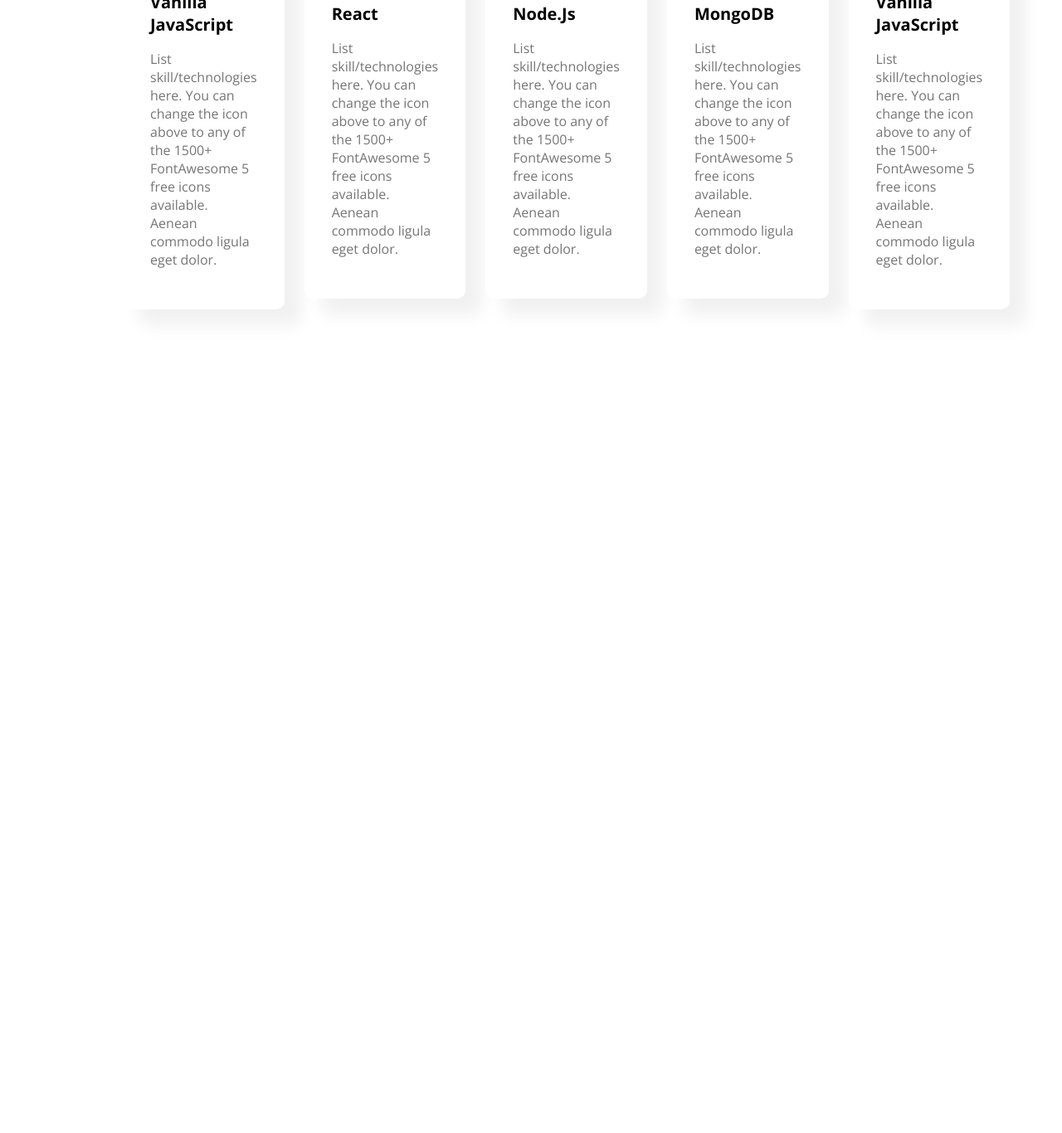
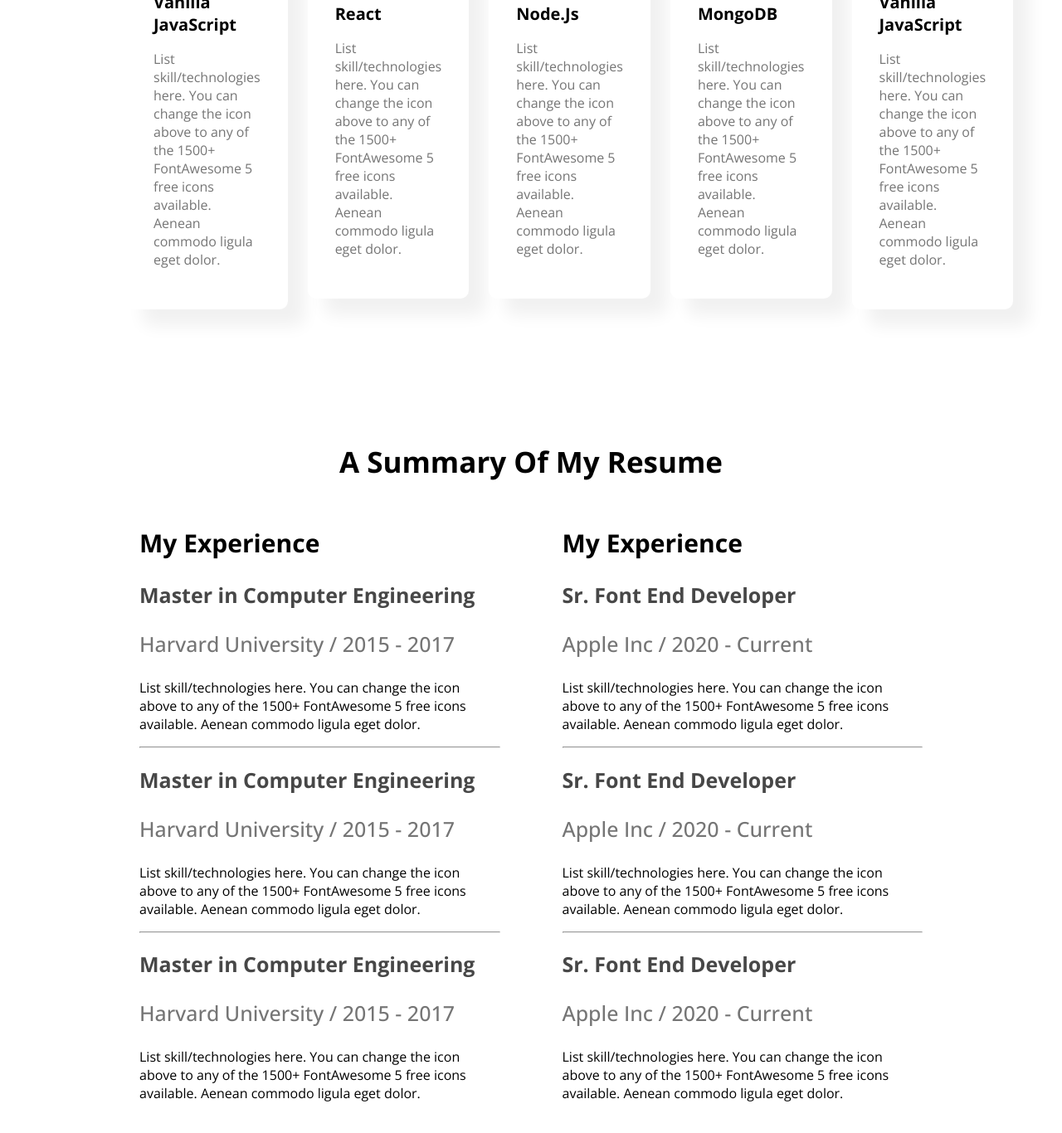
Before and after one commit to ArfatChowdhury/web-dev-2024, a plain HTML site: page index.html in a window 1280 px wide. Shown: the part 2170-3536 px from the top of the page at 83% size. Before the commit the page ends 2683 px from the top, so only its background shows below. Drawn offline with nearby package versions, Linux system fonts and the light colour scheme.

Commit message:
resume part finised

```diff
--- a/index.html
+++ b/index.html
@@ -13,6 +13,7 @@
     <link rel="stylesheet" href="styles/styles.css">
 
 </head>
+
 <body>
     <header>
         <nav>
@@ -29,12 +30,13 @@
         </nav>
         <div class="banner">
             <div class="banner-con">
-            <h2 class="banner-greetings">Hi, I  am</h2>
+                <h2 class="banner-greetings">Hi, I am</h2>
                 <h1 class="banner-name">Mary Hardy</h1>
-            <h3 class="banner-des">Shot what able cold new see hold.Friendly as an betrayed formerly he. Morning because as to society behaved moments.</h3>
+                <h3 class="banner-des">Shot what able cold new see hold.Friendly as an betrayed formerly he. Morning
+                    because as to society behaved moments.</h3>
             </div>
             <div class="mary">
-            <img width="auto" height="500"  src="images/hardy.png" alt="">
+                <img width="auto" height="500" src="images/hardy.png" alt="">
             </div>
         </div>
     </header>
@@ -42,7 +44,10 @@
         <section>
             <div class="aboutus-con">
                 <h1 class="about-tittle">About Me</h1>
-            <p class="about-des">I, m a designer & developer with a passion for web design. I enjoy developing simple, clean and slick websites that provide real value to the end user. Thousands of clients have procured exceptional resulfs while working with me. Delivering work within time and budget which meets clients requirements in our mata.</p>
+                <p class="about-des">I, m a designer & developer with a passion for web design. I enjoy developing
+                    simple, clean and slick websites that provide real value to the end user. Thousands of clients have
+                    procured exceptional results while working with me. Delivering work within time and budget which
+                    meets clients requirements in our mata.</p>
 
                 <div class="about-info">
                     <p> <span class="about-bold">Name:</span><br>
@@ -60,7 +65,9 @@
             <div class="whatido-con">
                 <div class="whatido-texts">
                     <h1 class="whatido-title">What I Do</h1>
-            <p class="whatido-des">I have more than 10 years experience building software for clients all over the world. Below is a quick overview of my main technical skill sets and technologies i use. Want to find out more about my experience? Check out my online resume and project portfolio.</p>
+                    <p class="whatido-des">I have more than 10 years experience building software for clients all over
+                        the world. Below is a quick overview of my main technical skill sets and technologies i use.
+                        Want to find out more about my experience? Check out my online resume and project portfolio.</p>
                 </div>
 
                 <div class="whatidocard-con">
@@ -68,39 +75,113 @@
                         <img src="/images/icons/js.png" alt="">
                         <div class="cardtext">
                             <h1 class="card-title">Vanilla JavaScript</h1>
-                        <p class="card-des">List skill/technologies here. You can change the icon above to any of the 1500+ FontAwesome 5 free icons available. Aenean commodo ligula eget dolor.</p>
+                            <p class="card-des">List skill/technologies here. You can change the icon above to any of
+                                the 1500+ FontAwesome 5 free icons available. Aenean commodo ligula eget dolor.</p>
                         </div>
                     </div>
                     <div class="card">
                         <img src="/images/icons/react.png" alt="">
                         <div class="cardtext">
                             <h1 class="card-title">React</h1>
-                        <p class="card-des">List skill/technologies here. You can change the icon above to any of the 1500+ FontAwesome 5 free icons available. Aenean commodo ligula eget dolor.</p>
+                            <p class="card-des">List skill/technologies here. You can change the icon above to any of
+                                the 1500+ FontAwesome 5 free icons available. Aenean commodo ligula eget dolor.</p>
                         </div>
                     </div>
                     <div class="card">
                         <img src="/images/icons/nodejs.png" alt="">
                         <div class="cardtext">
                             <h1 class="card-title">Node.Js</h1>
-                        <p class="card-des">List skill/technologies here. You can change the icon above to any of the 1500+ FontAwesome 5 free icons available. Aenean commodo ligula eget dolor.</p>
+                            <p class="card-des">List skill/technologies here. You can change the icon above to any of
+                                the 1500+ FontAwesome 5 free icons available. Aenean commodo ligula eget dolor.</p>
                         </div>
                     </div>
                     <div class="card">
                         <img src="/images/icons/mongo.png" alt="">
                         <div class="cardtext">
                             <h1 class="card-title">MongoDB</h1>
-                        <p class="card-des">List skill/technologies here. You can change the icon above to any of the 1500+ FontAwesome 5 free icons available. Aenean commodo ligula eget dolor.</p>
+                            <p class="card-des">List skill/technologies here. You can change the icon above to any of
+                                the 1500+ FontAwesome 5 free icons available. Aenean commodo ligula eget dolor.</p>
                         </div>
                     </div>
                     <div class="card">
                         <img src="/images/icons/js.png" alt="">
                         <div class="cardtext">
                             <h1 class="card-title">Vanilla JavaScript</h1>
-                        <p class="card-des">List skill/technologies here. You can change the icon above to any of the 1500+ FontAwesome 5 free icons available. Aenean commodo ligula eget dolor.</p>
+                            <p class="card-des">List skill/technologies here. You can change the icon above to any of
+                                the 1500+ FontAwesome 5 free icons available. Aenean commodo ligula eget dolor.</p>
                         </div>
                     </div>
 
                 </div>
+            </div>
+        </section>
+        <section>
+            <div class="resume-con">
+                <h1 class="resume-tittle">A Summary Of My Resume</h1>
+                <div class="resume-main-con">
+                    <div>
+                        <div class="education-con">
+                            <h1 class="resume-main-tittle">My Experience</h1>
+                            <h2 class="edu-subject">Master in Computer Engineering</h2>
+                            <h3 class="edu-col">Harvard University / 2015 - 2017</h3>
+                            <p class="edu-des">
+                                List skill/technologies here. You can change the icon above
+                                to any of the 1500+ FontAwesome 5 free icons available. Aenean commodo ligula eget dolor.
+                            </p>
+                        </div>
+                        <hr>
+                        <div class="education-con">
+
+                            <h2 class="edu-subject">Master in Computer Engineering</h2>
+                            <h3 class="edu-col">Harvard University / 2015 - 2017</h3>
+                            <p class="edu-des">
+                                List skill/technologies here. You can change the icon above
+                                to any of the 1500+ FontAwesome 5 free icons available. Aenean commodo ligula eget dolor.
+                            </p>
+                        </div>
+                        <hr>
+                        <div class="education-con">
+
+                            <h2 class="edu-subject">Master in Computer Engineering</h2>
+                            <h3 class="edu-col">Harvard University / 2015 - 2017</h3>
+                            <p class="edu-des">
+                                List skill/technologies here. You can change the icon above
+                                to any of the 1500+ FontAwesome 5 free icons available. Aenean commodo ligula eget dolor.
+                            </p>
+                        </div>
+                    </div>
+                    <div class="experience-con">
+                        <h1 class="resume-main-tittle">My Experience</h1>
+                        <div class="education-con">
+                            <h2 class="edu-subject">Sr. Font End Developer</h2>
+                            <h3 class="edu-col">Apple Inc / 2020 - Current</h3>
+                            <p class="edu-des">
+                                List skill/technologies here. You can change the icon above
+                                to any of the 1500+ FontAwesome 5 free icons available. Aenean commodo ligula eget dolor.
+                            </p>
+                        </div>
+                        <hr>
+                        <div class="education-con">
+                            <h2 class="edu-subject">Sr. Font End Developer</h2>
+                            <h3 class="edu-col">Apple Inc / 2020 - Current</h3>
+                            <p class="edu-des">
+                                List skill/technologies here. You can change the icon above
+                                to any of the 1500+ FontAwesome 5 free icons available. Aenean commodo ligula eget dolor.
+                            </p>
+                        </div>
+                        <hr class="hori">
+                        <div class="education-con">
+                            <h2 class="edu-subject">Sr. Font End Developer</h2>
+                            <h3 class="edu-col">Apple Inc / 2020 - Current</h3>
+                            <p class="edu-des">
+                                List skill/technologies here. You can change the icon above
+                                to any of the 1500+ FontAwesome 5 free icons available. Aenean commodo ligula eget dolor.
+                            </p>
+                        </div>
+
+                    </div>
+                </div>
+
             </div>
         </section>
     </main>
--- a/styles/styles.css
+++ b/styles/styles.css
@@ -132,7 +132,7 @@
     display: flex;
     justify-content: space-evenly;
     align-items: center;
-    margin: 20px 140px 140px 140px ;
+    margin: 20px 144px 144px 144px ;
     /* padding: 100px; */
     gap: 24px;
 }
@@ -153,3 +153,41 @@
 .card-des{
     color: #757575;
 }
+.resume-tittle{
+    text-align: center;
+    font-size: 35px;
+    font-weight: bold;
+}
+.resume-main-con{
+    display: flex;
+    justify-content: space-around;
+    gap: 75px;
+
+    /* max-width: 700px; */
+}
+.edu-tittle{
+    font-size: 30px;
+    font-weight: bold;
+}
+.edu-subject{
+    font-size: 25px;
+    font-weight: bold;
+    color: #474747;
+}
+.edu-col{
+    font-size: 25px;
+    font-weight: 500;
+    color: #757575;
+}
+.resume-con{
+    margin: 160px ;
+    /* padding: 140px; */
+    gap: 24px;
+}
+.resume-main-tittle{
+    font-size: 30px;
+    font-weight: bold;
+}
+.hori{
+    color: #757575;
+}
```
Lines whose indentation alone changed are shown as unchanged.
